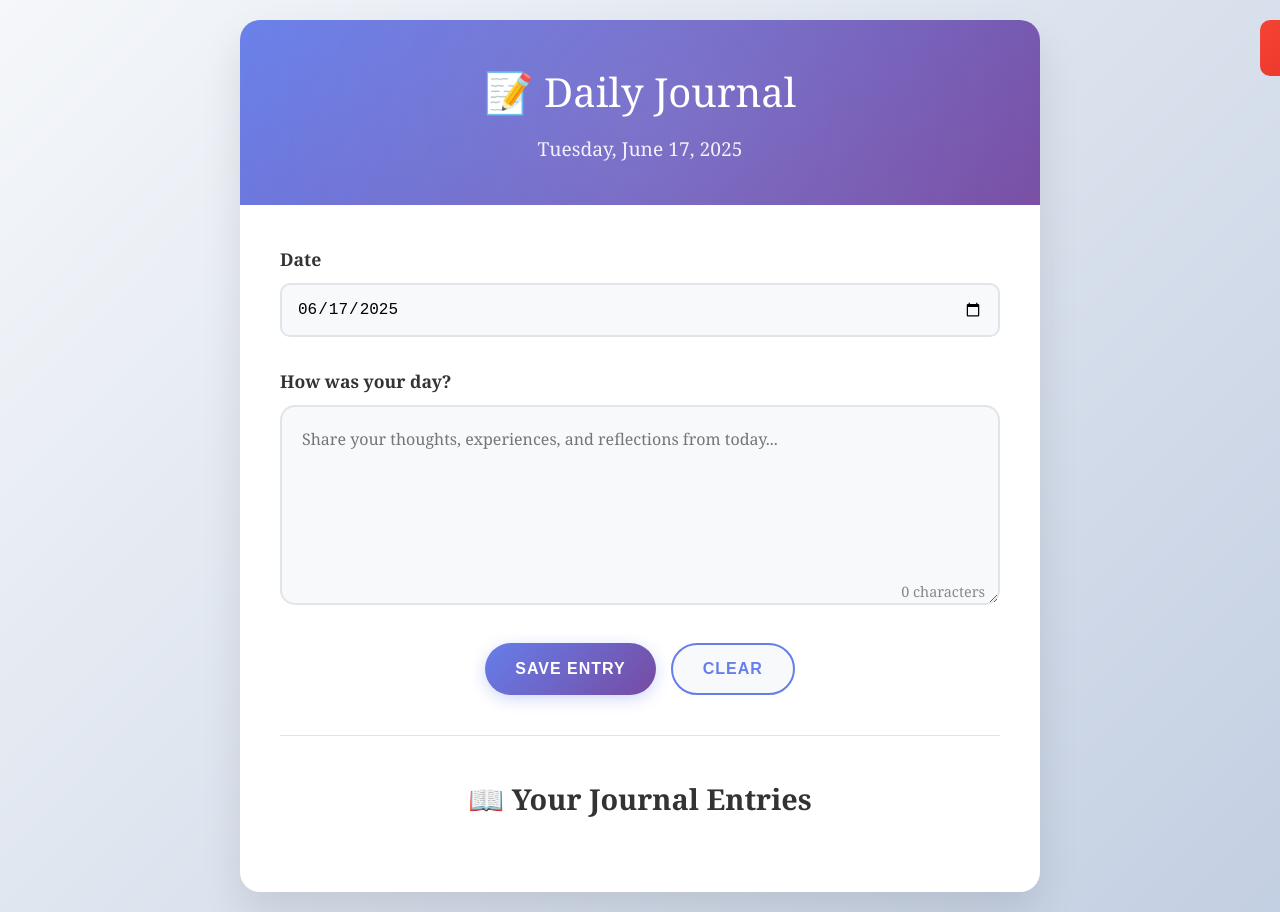
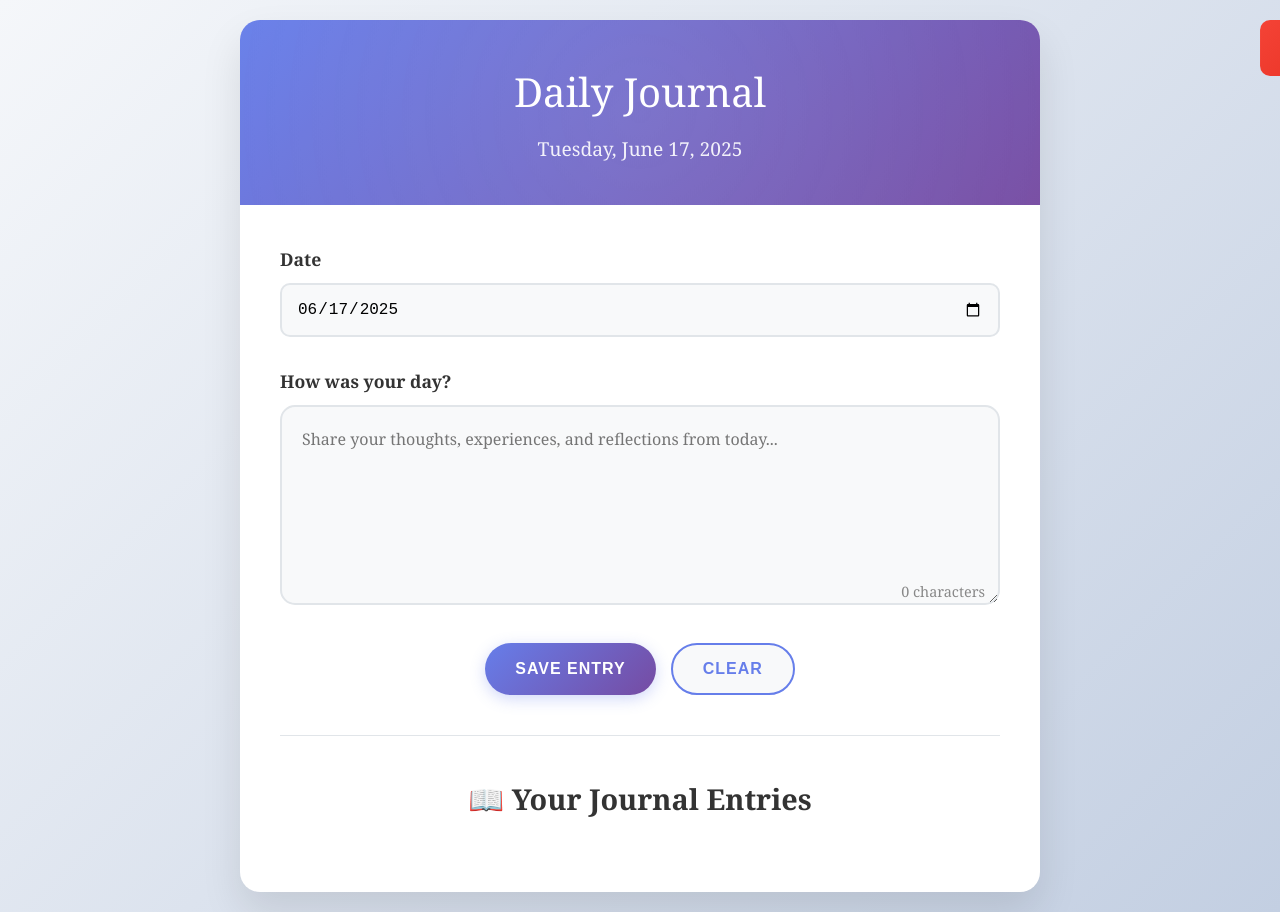
Before and after one commit to tKohinoor/daily-journal, a plain HTML site: page index.html in a window 1280 px wide. Drawn offline with Linux system fonts and the light colour scheme; no server answers.

Commit message:
Update index.html

```diff
--- a/index.html
+++ b/index.html
@@ -9,7 +9,7 @@
 <body>
     <div class="container">
         <div class="header">
-            <h1>📝 Daily Journal</h1>
+            <h1>Daily Journal</h1>
             <div class="date-display" id="currentDate"></div>
         </div>
 
```
